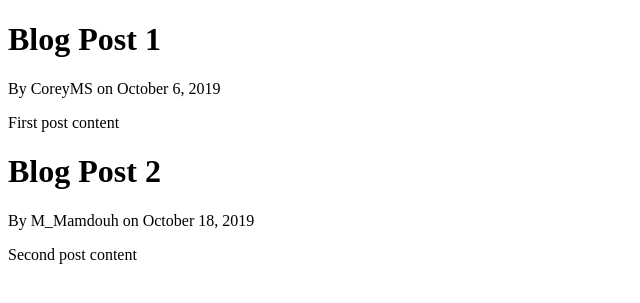
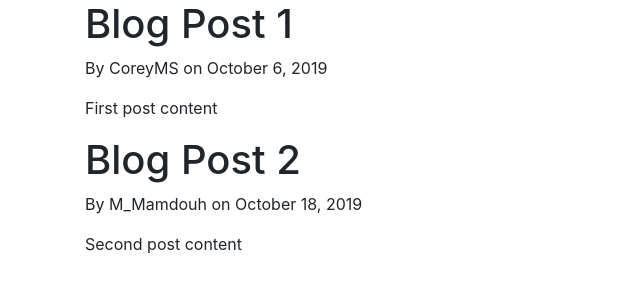
Before and after one commit to muhammad-mamdouh/udacity-fullstack-nanodegree-projects, a Django app: page / in a window 1280 px wide. Shown: the top 303 px of the page, without its empty margins (0-640 px from the left). Run offline with Django 3.2, Linux system fonts and the light colour scheme; some libraries are stand-ins or nearby versions.

Commit message:
feature: Add starter bootstrap CDN imports to the base template

```diff
--- a/Project5/django_project/blog/templates/blog/base.html
+++ b/Project5/django_project/blog/templates/blog/base.html
@@ -1,7 +1,13 @@
 <!DOCTYPE html>
 <html lang="en">
 <head>
+    <!-- Required meta tags -->
     <meta charset="UTF-8">
+    <meta name="viewport" content="width=device-width, initial-scale=1, shrink-to-fit=no">
+
+    <!-- Bootstrap CSS -->
+    <link rel="stylesheet" href="https://stackpath.bootstrapcdn.com/bootstrap/4.3.1/css/bootstrap.min.css" integrity="sha384-ggOyR0iXCbMQv3Xipma34MD+dH/1fQ784/j6cY/iJTQUOhcWr7x9JvoRxT2MZw1T" crossorigin="anonymous">
+
     {% if title %}
         <title>Django Blog - {{ title }}</title>
     {% else %}
@@ -9,6 +15,14 @@
     {% endif %}
 </head>
 <body>
-    {% block content %}{% endblock %}
+    <div class="container">
+        {% block content %}{% endblock %}
+    </div>
+
+    <!-- Optional JavaScript -->
+    <!-- jQuery first, then Popper.js, then Bootstrap JS -->
+    <script src="https://code.jquery.com/jquery-3.3.1.slim.min.js" integrity="sha384-q8i/X+965DzO0rT7abK41JStQIAqVgRVzpbzo5smXKp4YfRvH+8abtTE1Pi6jizo" crossorigin="anonymous"></script>
+    <script src="https://cdnjs.cloudflare.com/ajax/libs/popper.js/1.14.7/umd/popper.min.js" integrity="sha384-UO2eT0CpHqdSJQ6hJty5KVphtPhzWj9WO1clHTMGa3JDZwrnQq4sF86dIHNDz0W1" crossorigin="anonymous"></script>
+    <script src="https://stackpath.bootstrapcdn.com/bootstrap/4.3.1/js/bootstrap.min.js" integrity="sha384-JjSmVgyd0p3pXB1rRibZUAYoIIy6OrQ6VrjIEaFf/nJGzIxFDsf4x0xIM+B07jRM" crossorigin="anonymous"></script>
 </body>
 </html>
```
